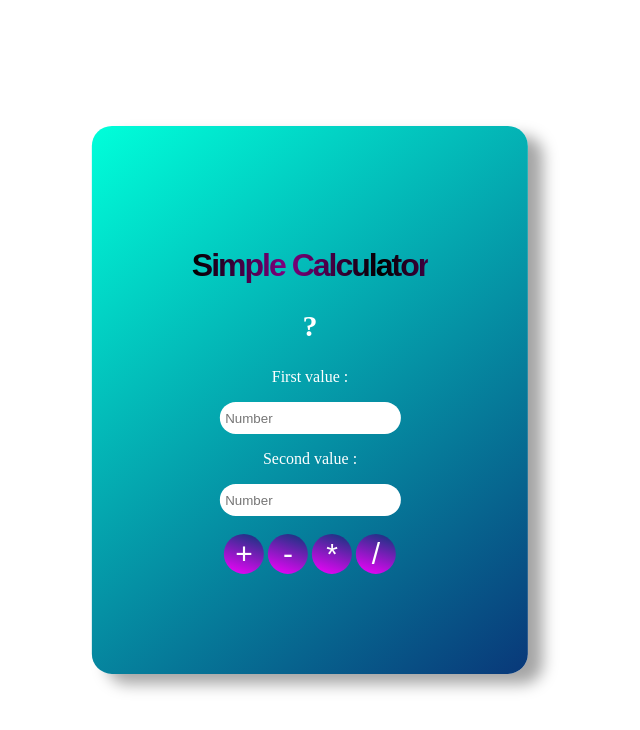
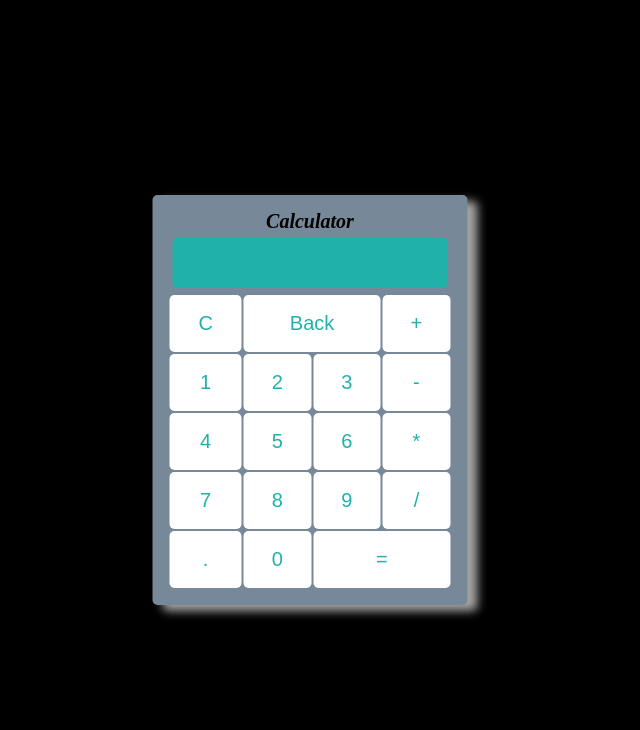
Before and after one commit to ulwan451/Calculator2_js, a plain HTML site: page index.html in a window 1280 px wide. Shown: the whole page, without its empty margins (330-970 px from the left). Drawn offline with Linux system fonts and the light colour scheme.

Commit message:
Add files via upload

```diff
--- a/index.html
+++ b/index.html
@@ -1,101 +1,56 @@
 <!DOCTYPE html>
-<html>
+<html lang="en">
 <head>
-  <meta charset="utf-8">
-  <meta name="viewport" content="width=device-width, initial-scale=1.0">
-  <title>kalkulator</title>
-  <style>
-    body {
-      color: white;
-    }
-  .container {
-      background: rgb(9,56,121);
-      background: linear-gradient(322deg, rgba(9,56,121,1) 0%, rgba(0,255,218,1) 100%);
-      text-align: center;
-      border-radius: 20px;
-      position: absolute;
-      padding: 100px;
-      top: 50%;
-      left: 50%;
-      transform: translate(-50%,-50%);
-      box-shadow: 15px 10px 15px #A5A5A5FF;
-
-  }
-
-  button {
-      color: white;
-      background: rgb(9,56,121);
-      background: linear-gradient(199deg, rgba(9,56,121,1) 0%, rgba(248,0,255,1) 100%);
-      height: 40px;
-      width: 40px;
-      border-radius: 50px;
-      font-size: 30px;
-      border: 0px;
-  }
-
-  button:hover {
-    color: lightseagreen;
-  }
-
-  input {
-    height: 30px;
-    border-radius: 50px;
-    border: 0px;
-  }
-
-  h2 {
-    font-size: 30px;
-  }
-
-  h1 {
-    position: relative;
-    font-family: sans-serif;
-    font-size: 2em;
-    letter-spacing: -2px;
-    background: linear-gradient(90deg, #000, purple, #000);
-    background-size: 80%;
-    -webkit-background-clip: text;
-    -webkit-text-fill-color: rgba(255, 255, 255, 0);
-  }
-
-  </style>
+    <meta charset="UTF-8">
+    <meta name="viewport" content="width=device-width, initial-scale=1.0">
+    <meta http-equiv="X-UA-Compatible" content="ie=edge">
+    <title>Calculator</title>
+    <link rel="stylesheet" href="style.css">
 </head>
 <body>
-    <div class="container">
+<div class="container">
 
-        <h1>Simple Calculator</h1>
-        <h2 id="number">?</h2>
-        <p>First value :</p>
-        <input type="number" placeholder=" Number" id="inputSatu">
-        <p>Second value :</p>
-        <input type="number" placeholder=" Number" id="inputDua">
-        <br><br>
+     <p><b>Calculator<b></p>
+    <form name="formAngka">
+      <input type="text" name="isiText" autocomplete="off">
+    </form>
 
-        <button onclick="ftambah(this)"> + </button>
-        <button onclick="fkurang(this)"> - </button>
-        <button onclick="fkali(this)"> * </button>
-        <button onclick="fbagi(this)"> / </button>
+    <table>
+      <tr>
+        <td><input type="button" value="C" onClick="hapusAll()"></td>
+        <td colspan="2"><input type="button" value="Back" onClick="back()"></td>
+        <td><input type="button" value="+" onClick="ins('+')"></td>
+      </tr>
 
-      <script>
+      <tr>
+        <td><input type="button" value="1" onClick="ins(1)"></td>
+        <td><input type="button" value="2" onClick="ins(2)"></td>
+        <td><input type="button" value="3" onClick="ins(3)"></td>
+        <td><input type="button" value="-" onClick="ins('-')"></td>
+      </tr>
 
-          function ftambah(){
-            number.innerHTML = Number(inputSatu.value) + Number(inputDua.value)
-          }
+       <tr>
+        <td><input type="button" value="4" onClick="ins(4)"></td>
+        <td><input type="button" value="5" onClick="ins(5)"></td>
+        <td><input type="button" value="6" onClick="ins(6)"></td>
+        <td><input type="button" value="*" onClick="ins('*')"></td>
+      </tr>
 
-          function fkurang(){
-            number.innerHTML = Number(inputSatu.value) - Number(inputDua.value)
-          }
+      <tr>
+        <td><input type="button" value="7" onClick="ins(7)"></td>
+        <td><input type="button" value="8" onClick="ins(8)"></td>
+        <td><input type="button" value="9" onClick="ins(9)"></td>
+        <td><input type="button" value="/" onClick="ins('/')"></td>
+      </tr>
 
-          function fkali(){
-            number.innerHTML = Number(inputSatu.value) * Number(inputDua.value)
-          }
+      <tr>
+        <td><input type="button" value="." onClick="ins('.')"></td>
+        <td><input type="button" value="0" onClick="ins(0)"></td>
+        <td colspan="2"><input type="button" value="=" onClick="samaDengan()"></td>
+      </tr>
+    </table>
 
-          function fbagi(){
-            number.innerHTML = Number(inputSatu.value) / Number(inputDua.value)
-          }
-
-      </script>
-    </div>
-
+</div>
+    <script src="script.js"></script>
 </body>
 </html>
--- /dev/null
+++ b/script.js
@@ -0,0 +1,14 @@
+var tampil = document.formAngka.isiText;
+
+function ins(num) {
+ tampil.value += num;
+}
+function samaDengan() {
+ tampil.value = eval(tampil.value);
+}
+function back() {
+ tampil.value = tampil.value.substr(0,tampil.value.length-1);
+}
+function hapusAll() {
+ tampil.value = "";
+}
--- /dev/null
+++ b/style.css
@@ -0,0 +1,50 @@
+* {
+    margin: 0px;
+    padding: 0px;
+  }
+  body {
+    background-color: black;
+  }
+  .container {
+    position: absolute;
+    padding: 15px;
+    top: 50%;
+    left: 50%;
+    transform: translate(-50%,-50%);
+    background-color: lightslategray;
+    border-radius: 5px;
+    box-shadow: 10px 6px 10px #A5A5A5FF;
+  }
+  table {
+    width: 100%;
+  }
+  table td input {
+    width: 100%;
+    padding: 17px;
+    border: 0px;
+    background-color: white;
+    font-size: 20px;
+    border-radius: 5px;
+    color: lightseagreen;
+  }
+  table td input:hover {  background-color: black;
+    cursor: pointer;
+    background-color: lightgray;
+  }
+  form input {
+    margin: 5px;
+    padding: 5px;
+    height: 40px;
+    text-align: right;
+    border-radius: 5px;
+    font-size: 20px;
+    border: 0px;
+  }
+  form input {
+      background-color: lightseagreen;
+  }
+  p {
+      font-size: 20px;
+      font-style: italic;
+      text-align: center;
+  }
```
